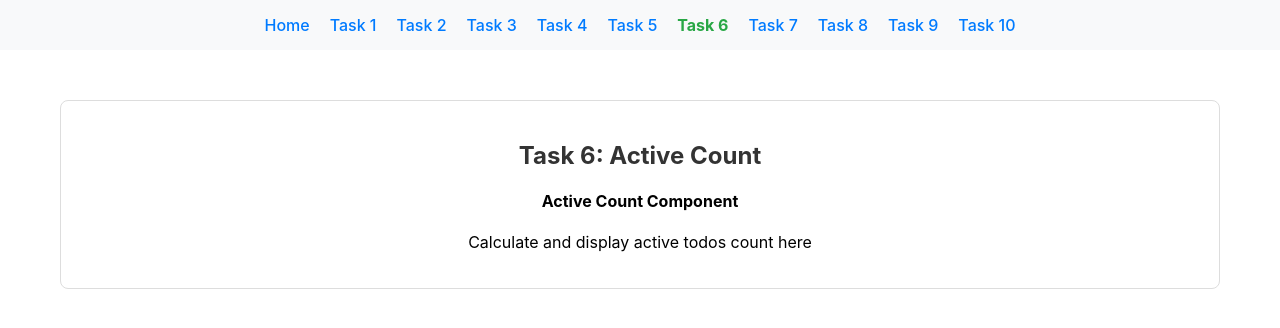
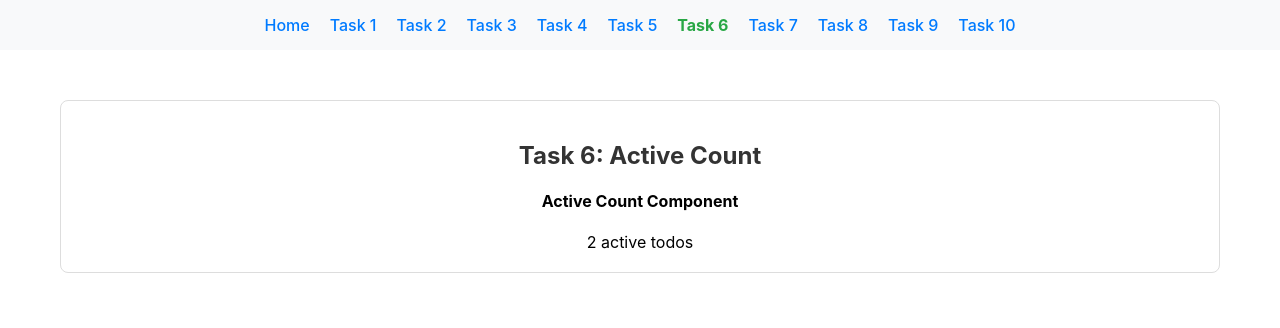
Before and after one commit to Lant1Kun/node.js-pre-training-assigment-solution, a React (Create React App) app in the folder React-CSS/react-todo-app/: page /task-06 in a window 1280 px wide. Shown: the top 328 px of the page. Built offline with nearby package versions, Linux system fonts and the light colour scheme.

Commit message:
Completed task 6

```diff
--- a/React-CSS/react-todo-app/src/solutions/task-06/ActiveCount.tsx
+++ b/React-CSS/react-todo-app/src/solutions/task-06/ActiveCount.tsx
@@ -1,4 +1,4 @@
-import React from 'react';
+import React, { useState } from 'react';
 import { ActiveCountProps } from '../../types';
 
 /**
@@ -59,12 +59,13 @@ export const ActiveCount: React.FC<ActiveCountProps> = ({ todos }) => {
   //
   // Example display:
   // "0 active todos" or "1 active todo" or "5 active todos"
-
+  const activeCount = todos.filter(todo => !todo.completed).length;
   return (
     <div>
-      {/* TODO: Replace this with your implementation */}
       <h4>Active Count Component</h4>
-      <p>Calculate and display active todos count here</p>
+      <span>{activeCount === 0 && <span>0 active todos</span>}</span>
+      <span>{activeCount === 1 && <span>1 active todo</span>}</span>
+      <span>{activeCount > 1 && <span>{activeCount} active todos</span>}</span>
     </div>
   );
 };
```
